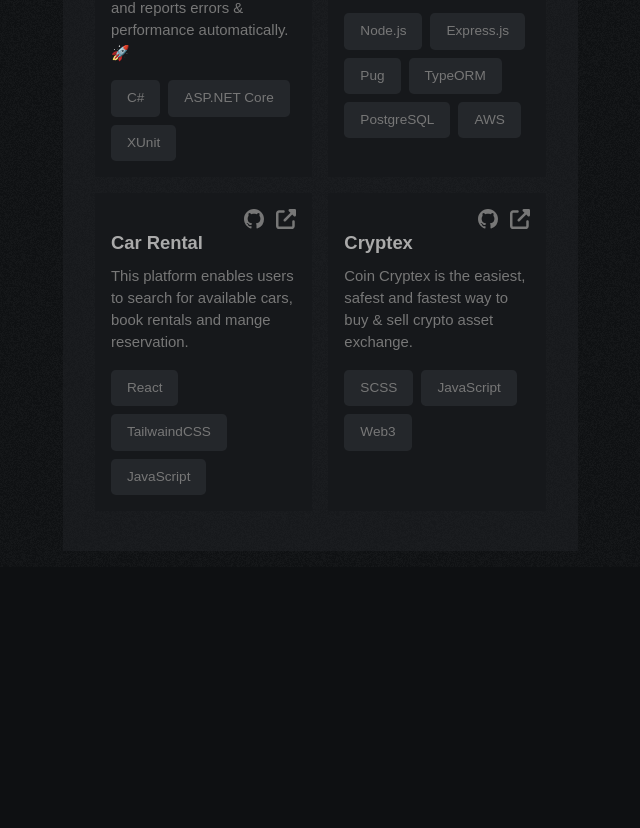
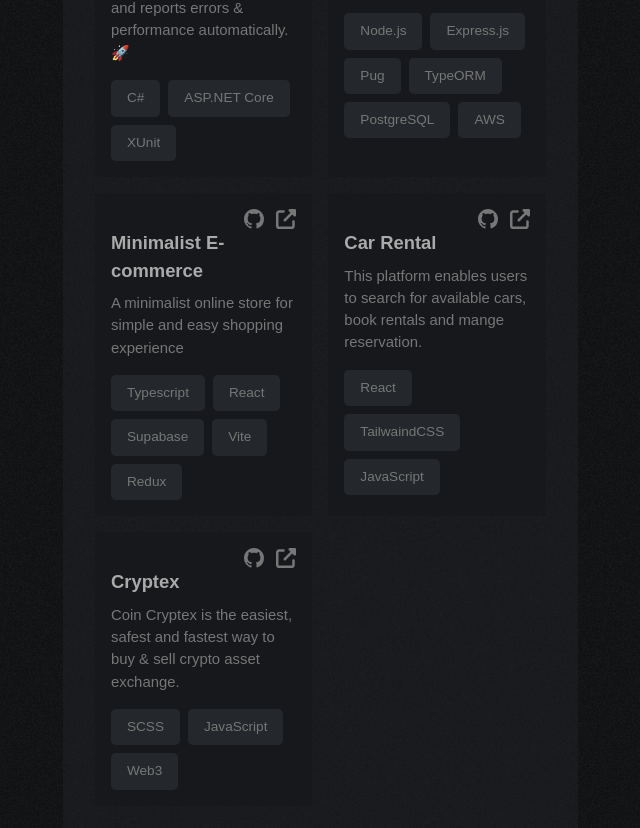
Before and after one commit to remioluwatomi/dev, a Next.js app: page / in a window 1280 px wide. Shown: the part 1618-2446 px from the top of the page, without its empty margins (592-1232 px from the left). Before the commit the page ends 2185 px from the top, so only its background shows below. Built offline with nearby package versions, Linux system fonts and the light colour scheme.

Commit message:
chore: added and new portfolio project and updated resume url

```diff
--- a/pages/index.tsx
+++ b/pages/index.tsx
@@ -21,7 +21,7 @@ export default function Home() {
             <nav className="desktop-nav-links hidden lg:flex flex-col lg:gap-y-[.4rem] lg:mt-8">
               <NavLink linkName="experience" refTarget={experienceRef} />
               <NavLink linkName="projects" refTarget={projectRef}/>
-              <NavLink linkName="résumé" href="#résumé" />
+              <NavLink linkName="résumé" href="https://drive.google.com/file/d/1zBbS73OAx8CToH6C1scvBuhKzitp2Kgs/view" />
             </nav>
 
             <Socials className="lg:items-end flex-grow" />
--- a/public/projects.json
+++ b/public/projects.json
@@ -20,6 +20,22 @@
             },
             {
                 "url": "",
+                "platform": "Website"
+            }
+        ]
+    },
+
+    {
+        "title": "Minimalist E-commerce",
+        "description": "A minimalist online store for simple and easy shopping experience",
+        "stack": ["Typescript", "React", "Supabase", "Vite", "Redux"],
+        "links": [
+            {
+                "url": "https://github.com/remioluwatomi/minimalist-ecommerce/",
+                "platform": "Github"
+            },
+            {
+                "url": "https://minimalist-ecommerce-eight.vercel.app/",
                 "platform": "Website"
             }
         ]
```
